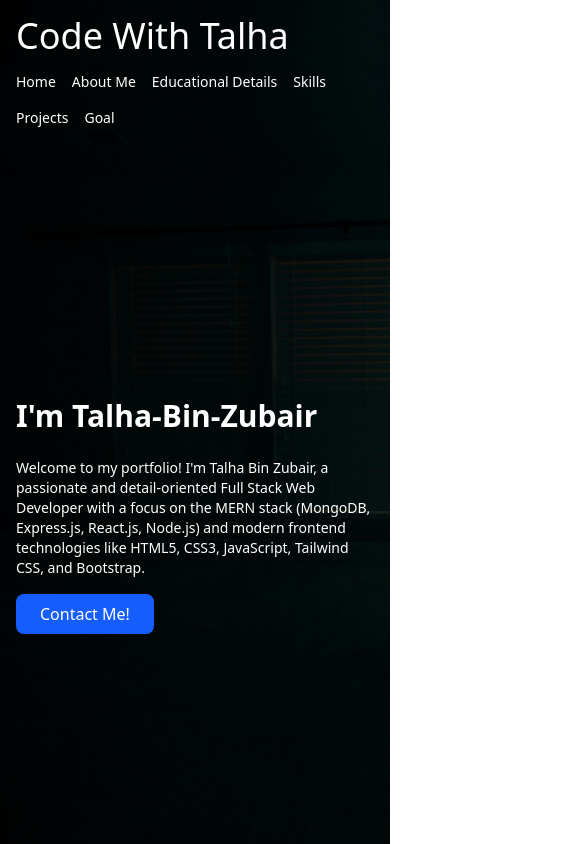
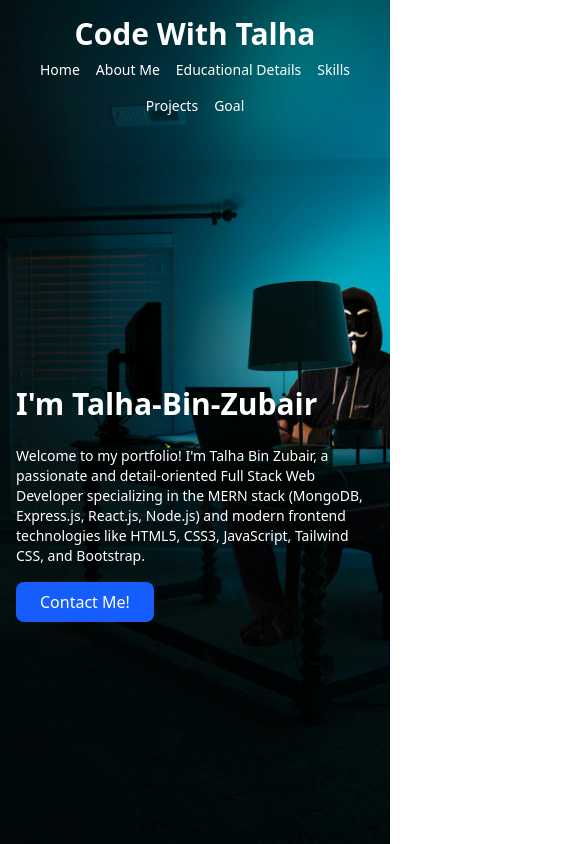
Before and after one commit to Talha-Bin-Zubair2125/my-portfolio, a React (Vite) app: page / in a window 390 px wide. Shown: the top 844 px of the page, 585 px wide, since content can reach past the window. Built offline with nearby package versions, Linux system fonts and the light colour scheme.

Commit message:
Updated navigation bar and layout responsiveness

```diff
--- a/src/Components/Navigation_Bar_with_Body.jsx
+++ b/src/Components/Navigation_Bar_with_Body.jsx
@@ -1,59 +1,59 @@
-import React from "react"
+import React from "react";
 import Github_ProfilePic from "../Images/Github_ProfilePic.jpg";
 import Bg_Img from "../Images/Bg_Img.jpg";
-import NUML_LOGO_removebg_preview from "..//Images/NUML_LOGO_removebg_preview.png";
+import NUML_LOGO_removebg_preview from "../Images/NUML_LOGO_removebg_preview.png";
 import AboutMe from "./AboutMe";
 
-function Navigation_Bar_with_Body(props) {
-    return(
+function Navigation_Bar_with_Body() {
+  return (
     <>
-        {/* For Background Image */}
-        <div className="bg-cover h-screen w-full" style={{ backgroundImage: `url(${Bg_Img})` }}>
+      {/* Background Image Container */}
+      <div
+        className="bg-cover bg-center h-screen w-full"
+        style={{ backgroundImage: `url(${Bg_Img})` }}
+      >
         {/* Navigation Bar */}
+        <div className="container mx-auto flex flex-col sm:flex-row flex-wrap justify-between items-center font-sans px-4 py-4 text-white">
+          {/* Website Title */}
+          <div className="text-3xl sm:text-4xl font-semibold mb-2 sm:mb-0">
+            Code With Talha
+          </div>
 
-            <div className="container mx-auto flex flex-wrap justify-between items-center font-sans px-4 py-4 text-white">
-
-               {/* <img src={NUML_LOGO_removebg_preview} alt="GitHub Profile" className="w-16 rounded bg-black" />  */}
-
-              {/* Links */}
-              {/* Web Title  */}
-              <div className="text-4xl md:text-">Code With Talha</div>
-              {/* BookMarks
-
-                / -- means route
-
-              */}
-                <div className="flex flex-wrap gap-4 text-sm sm:text-base mt-4 sm:mt-0">
-                <div className=""><a href="#Home">Home</a></div>
-                <div><a href="/AboutMe#AboutMe">About Me</a></div>
-                <div><a href="/EducationalDetails#EducationalDetails">Educational Details</a></div>
-                <div><a href="/Skills#Skills">Skills</a></div>
-                <div><a href="/Projects#Project">Projects</a></div>
-                <div><a href="/Goal#Goal">Goal</a></div>
+          {/* Navigation Links */}
+          <div className="flex flex-wrap justify-center gap-4 text-sm sm:text-base">
+            <a href="#Home">Home</a>
+            <a href="#AboutMe">About Me</a>
+            <a href="#EducationalDetails">Educational Details</a>
+            <a href="#Skills">Skills</a>
+            <a href="#Project">Projects</a>
+            <a href="#Goal">Goal</a>
           </div>
         </div>
-            {/* Details*/}
-            {/* mx-auto used for horizontally center the parent  */}
-            <div className="container mx-auto px-4 flex flex-col items-start justify-center h-[calc(100vh-100px)] text-white" id="Home">
-            {/* Name */}
+
+        {/* Hero Section */}
+        <div
+          className="container mx-auto px-4 flex flex-col items-start justify-center h-[calc(100vh-100px)] text-white"
+          id="Home"
+        >
           <h1 className="text-3xl sm:text-4xl md:text-5xl lg:text-6xl font-bold mb-6">
             I'm Talha-Bin-Zubair
           </h1>
 
-            {/* Description */}
           <p className="text-sm sm:text-base md:text-xl max-w-3xl mb-4">
-                Welcome to my portfolio! I'm Talha Bin Zubair, a passionate and detail-oriented Full Stack Web Developer with a focus on the MERN stack (MongoDB, Express.js, React.js, Node.js) and modern frontend technologies like HTML5, CSS3, JavaScript, Tailwind CSS, and Bootstrap.
+            Welcome to my portfolio! I'm Talha Bin Zubair, a passionate and
+            detail-oriented Full Stack Web Developer specializing in the MERN
+            stack (MongoDB, Express.js, React.js, Node.js) and modern frontend
+            technologies like HTML5, CSS3, JavaScript, Tailwind CSS, and
+            Bootstrap.
           </p>
 
-            {/* Contact Button */}
           <button className="bg-blue-600 text-white px-6 py-2 rounded-lg hover:bg-blue-700">
             Contact Me!
           </button>
         </div>
       </div>
     </>
-    )
-
+  );
 }
 
-export default Navigation_Bar_with_Body
+export default Navigation_Bar_with_Body;
--- a/src/Components/Projects.jsx
+++ b/src/Components/Projects.jsx
@@ -1,57 +1,47 @@
-import React from 'react'
+import React from 'react';
 
 function Projects() {
     return (
         <>
-            {/* Parent */}
-            <div className='flex flex-col justify-center h-full p-4 bg-gradient-to-r from-black via-[#0a2b30] to-[black] text-white' id='Project'>
-                {/* Child */}
-                <div className=' mb-16 container mx-auto'>
+            <div
+                className='flex flex-col justify-center min-h-screen p-4 bg-gradient-to-r from-black via-[#0a2b30] to-black text-white'
+                id='Project'
+            >
+                {/* Main Heading */}
+                <div className='mb-16 container mx-auto'>
                     <h1 className='text-6xl mb-16'>Projects</h1>
                 </div>
+
+                {/* JavaScript Projects */}
                 <div className='mb-16 container mx-auto'>
-                    <h1 className='container mx-auto text-4xl mb-16 bg-gradient-to-r from-black via-[#0e1d1f] to-[black] mix-blend-luminosity'>JavaScript Projects</h1>
-                    <div className='flex gap-x-4 '>
-                        <button className="bg-blue-600 text-white px-6 py-2 rounded-lg hover:bg-blue-700 mt-3">
-                            Temperature Converter
-                        </button>
-                        <button className="bg-blue-600 text-white px-6 py-2 rounded-lg hover:bg-blue-700 mt-3">
-                            BMI Calculator
-                        </button>
-                        <button className="bg-blue-600 text-white px-6 py-2 rounded-lg hover:bg-blue-700 mt-3">
-                            Background Color Changer
-                        </button>
-                        <button className="bg-blue-600 text-white px-6 py-2 rounded-lg hover:bg-blue-700 mt-3">
-                            Toast Notifications
-                        </button>
-                        <button className="bg-blue-600 text-white px-6 py-2 rounded-lg hover:bg-blue-700 mt-3">
-                            Age Calculator
-                        </button>
-                        <button className="bg-blue-600 text-white px-6 py-2 rounded-lg hover:bg-blue-700 mt-3">
-                            Game Trailers Without Modal
-                        </button>
-                        <button className="bg-blue-600 text-white px-6 py-2 rounded-lg hover:bg-blue-700 mt-3">
-                            Game Trailers With Modal
-                        </button>
+                    <h2 className='text-4xl mb-8 bg-gradient-to-r from-black via-[#0e1d1f] to-black mix-blend-luminosity'>
+                        JavaScript Projects
+                    </h2>
+                    <div className="flex flex-wrap gap-4 justify-center">
+                        <button className="bg-blue-600 text-white px-4 py-2 rounded hover:bg-blue-700 transition">Temperature Converter</button>
+                        <button className="bg-blue-600 text-white px-4 py-2 rounded hover:bg-blue-700 transition">BMI Calculator</button>
+                        <button className="bg-blue-600 text-white px-4 py-2 rounded hover:bg-blue-700 transition">Background Color Changer</button>
+                        <button className="bg-blue-600 text-white px-4 py-2 rounded hover:bg-blue-700 transition">Toast Notifications</button>
+                        <button className="bg-blue-600 text-white px-4 py-2 rounded hover:bg-blue-700 transition">Age Calculator</button>
+                        <button className="bg-blue-600 text-white px-4 py-2 rounded hover:bg-blue-700 transition">Game Trailers Without Modal</button>
+                        <button className="bg-blue-600 text-white px-4 py-2 rounded hover:bg-blue-700 transition">Game Trailers With Modal</button>
                     </div>
                 </div>
+
+                {/* University Projects */}
                 <div className='container mx-auto mb-16'>
-                    <h1 className='container mx-auto text-4xl mb-16 bg-gradient-to-r from-black via-[#0e1d1f] to-[black] mix-blend-luminosity'>University Projects</h1>
-                    <div className='flex gap-x-4 '>
-                        <button className="bg-blue-600 text-white px-6 py-2 rounded-lg hover:bg-blue-700 mt-3">
-                            Movie Management System Using C++
-                        </button>
-                        <button className="bg-blue-600 text-white px-6 py-2 rounded-lg hover:bg-blue-700 mt-3">
-                            Car Management System Using JAVA
-                        </button>
-                        <button className="bg-blue-600 text-white px-6 py-2 rounded-lg hover:bg-blue-700 mt-3">
-                            Utility Store Management System Using JAVA
-                        </button>
+                    <h2 className='text-4xl mb-8 bg-gradient-to-r from-black via-[#0e1d1f] to-black mix-blend-luminosity'>
+                        University Projects
+                    </h2>
+                    <div className="flex flex-wrap gap-4 justify-center">
+                        <button className="bg-blue-600 text-white px-6 py-2 rounded-lg hover:bg-blue-700 transition">Movie Management System Using C++</button>
+                        <button className="bg-blue-600 text-white px-6 py-2 rounded-lg hover:bg-blue-700 transition">Car Management System Using JAVA</button>
+                        <button className="bg-blue-600 text-white px-6 py-2 rounded-lg hover:bg-blue-700 transition">Utility Store Management System Using JAVA</button>
                     </div>
                 </div>
             </div>
         </>
-    )
+    );
 }
 
-export default Projects
+export default Projects;
--- a/vite.config.js
+++ b/vite.config.js
@@ -4,4 +4,5 @@ import tailwindcss from '@tailwindcss/vite'
 // https://vite.dev/config/
 export default defineConfig({
    plugins: [react(),tailwindcss()],
+   base: '/my-portfolio/',
 })
```
Also changed, not shown: package.json (+6 -2 lines), 1 other file (tests, documents, lock files or other folders). Lines whose indentation alone changed are shown as unchanged.
